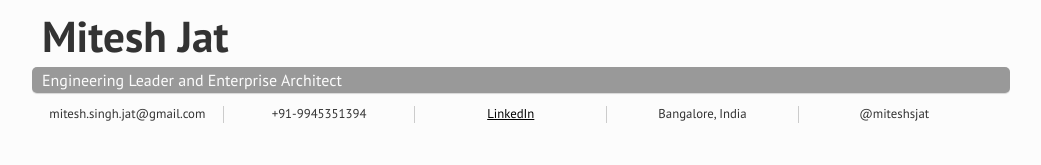
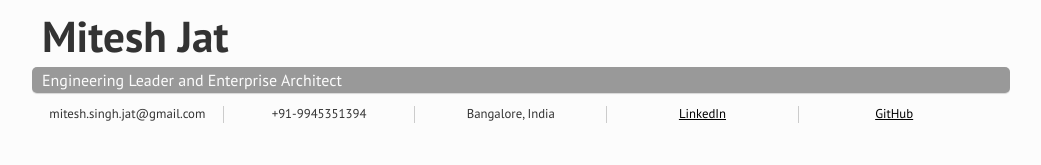
Before and after one commit to miteshbsjat/resume, a plain HTML site: page web_01/index.html in a window 1280 px wide. Shown: the top 165 px of the page, without its empty margins (119-1160 px from the left). Drawn offline with Linux system fonts and the light colour scheme.

Commit message:
Updated GitHub Link in web_01

```diff
--- a/web_01/index.html
+++ b/web_01/index.html
@@ -26,9 +26,9 @@
     	<ul class="contact">
         	<li class="email">mitesh.singh.jat@gmail.com</li>
             <li class="tel">+91-9945351394</li>
+            <li class="adr"><span class="locality">Bangalore</span>, <span class="country-name">India</span></li>
             <li class="url"><a href="https://www.linkedin.com/in/miteshsinghjat/" title="Mitesh Jat LinkedIn">LinkedIn</a></li>
-            <li class="adr"><span class="locality">Bangalore</span>, <span class="country-name">India</span></li>
-            <li class="url twitter">@miteshsjat</li>
+            <li class="url"><a href="https://github.com/miteshbsjat" title="https://github.com/miteshbsjat GitHub">GitHub</a></li>
 		</ul>
     </header>
 
```
